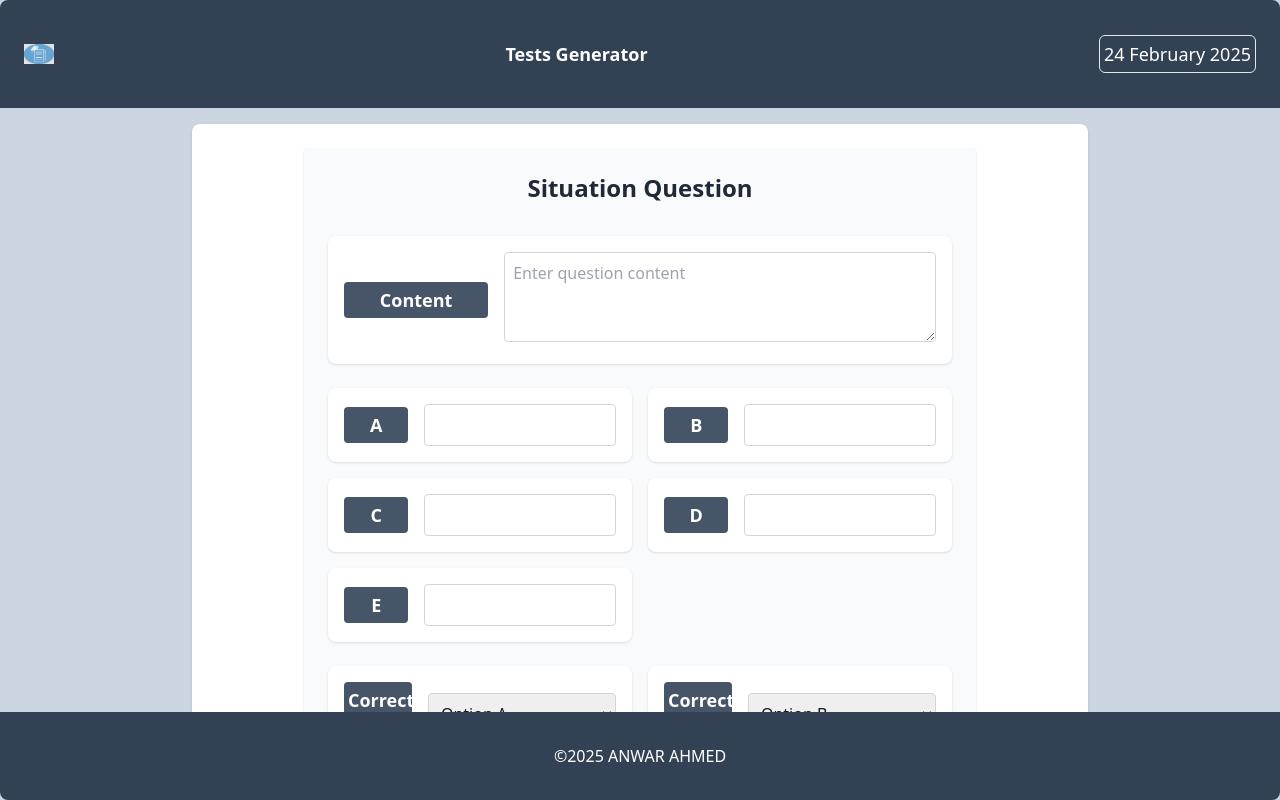
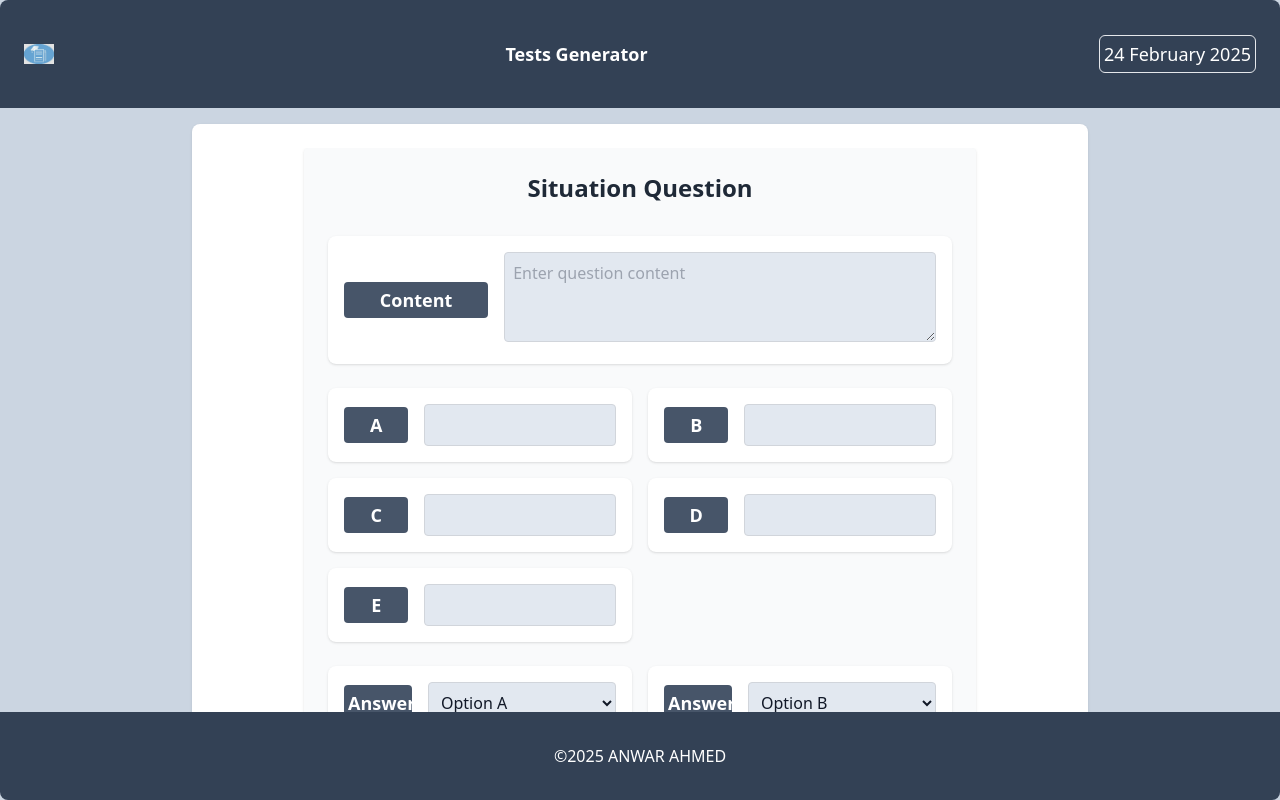
Before and after one commit to stormkid2009/exams-platform, a Next.js app: page /dash-board/situation in a window 1280 px wide. Built offline with nearby package versions, Linux system fonts and the light colour scheme.

Commit message:
fix: improve styling

```diff
--- a/src/components/inputs/answer-input.tsx
+++ b/src/components/inputs/answer-input.tsx
@@ -23,7 +23,7 @@ const AnswerInput = <T extends FieldValues>({
   name,
   errorMessage,
   maxOptions,
-  label = "Correct Answer", // Default label
+  label = "Answer", // Default label
   options: customOptions, // Custom options
   registerOptions = { required: true }, // Default validation rules
 }: AnswerInputProps<T>) => {
--- a/src/components/inputs/base-input.tsx
+++ b/src/components/inputs/base-input.tsx
@@ -26,7 +26,7 @@ export interface BaseInputProps<T extends FieldValues> {
 }
 
 const inputClass =
-  "w-full p-2 border border-gray-300 rounded focus:border-blue-500 focus:ring focus:ring-blue-500 focus:ring-opacity-50 transition-colors";
+  "w-full p-2 border border-gray-300 bg-slate-200 rounded focus:border-blue-500 focus:ring focus:ring-blue-500 focus:ring-opacity-50 transition-colors";
 
 const BaseInput = <T extends FieldValues>({
   register,
```
